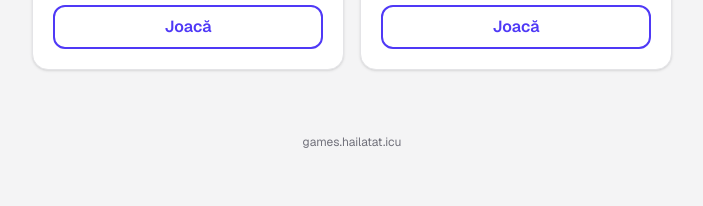
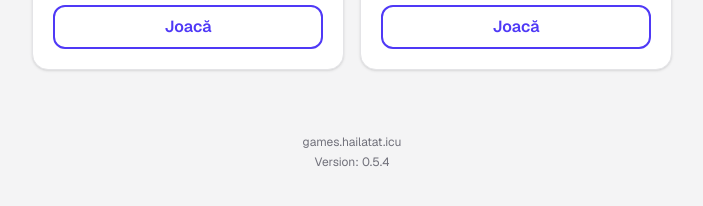
Before and after one commit to florin2495/hailataticu-hub, a Next.js app: page / in a window 1280 px wide. Shown: the part 1795-2001 px from the top of the page, without its empty margins (288-991 px from the left). Built offline with nearby package versions, Linux system fonts and the light colour scheme.

Commit message:
feat: 'Version: x.y.z' line in the home footer; smoke checks it; v0.5.4

```diff
--- a/package.json
+++ b/package.json
@@ -1,6 +1,6 @@
 {
   "name": "hailataticu-hub",
-  "version": "0.5.3",
+  "version": "0.5.4",
   "private": true,
   "scripts": {
     "dev": "next dev",
--- a/scripts/smoke.mjs
+++ b/scripts/smoke.mjs
@@ -22,6 +22,7 @@ check(zonePaths.length >= 11, `next.config.ts lists ${zonePaths.length} zones`);
 const home = await get("/");
 check(home.status === 200 && home.type.includes("text/html"), `/ -> ${home.status}`);
 for (const p of zonePaths) check(home.text.includes(`href="${p}`), `home links to ${p}`);
+check(home.text.includes(`Version: ${version}`) || home.text.includes(`Version: <!-- -->${version}`), `home footer shows Version: ${version}`);
 for (const p of ["/clasament", "/feedback"]) {
   const r = await get(p);
   check(r.status === 200, `${p} -> ${r.status}`);
--- a/src/app/page.tsx
+++ b/src/app/page.tsx
@@ -2,6 +2,7 @@ import Link from "next/link";
 import { games } from "@/games";
 import FeedbackButton from "@/components/FeedbackButton";
 import GameIcon from "@/components/GameIcon";
+import { APP_VERSION } from "@/lib/version";
 
 export default function Home() {
   return (
@@ -48,7 +49,10 @@ export default function Home() {
         ))}
       </ul>
 
-      <footer className="mt-auto pt-16 text-center text-xs text-zinc-500">games.hailatat.icu</footer>
+      <footer className="mt-auto pt-16 text-center text-xs text-zinc-500">
+        <p>games.hailatat.icu</p>
+        <p className="mt-1" data-testid="app-version">Version: {APP_VERSION}</p>
+      </footer>
     </main>
   );
 }
```
Also changed, not shown: 1 other file (tests, documents, lock files or other folders).
